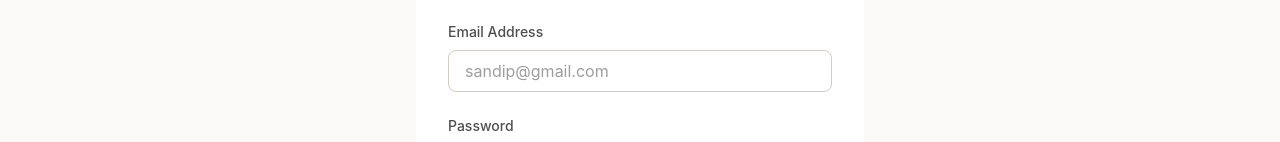
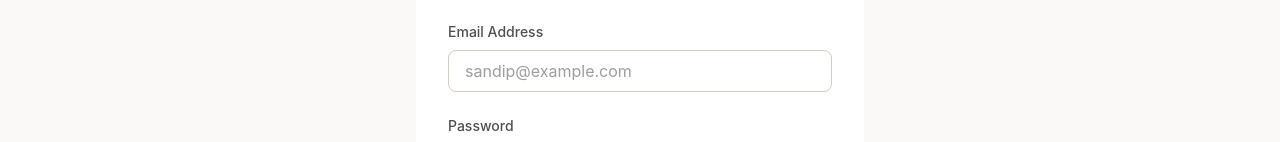
Before and after one commit to Sandip-Maurya/v4, a React (Vite) app: page /auth/signup in a window 1280 px wide. Shown: the part 373-515 px from the top of the page. Built offline with nearby package versions, Linux system fonts and the light colour scheme; no server answers.

Commit message:
Placeholder updated

```diff
--- a/src/features/auth/SignupPage.tsx
+++ b/src/features/auth/SignupPage.tsx
@@ -126,7 +126,7 @@ export function SignupPage() {
                   className={`w-full px-4 py-2 rounded-lg border ${
                     errors.email ? 'border-red-500' : 'border-beige-300'
                   } focus:outline-none focus:ring-2 focus:ring-charcoal-500`}
-                  placeholder="sandip@gmail.com"
+                  placeholder="sandip@example.com"
                 />
                 {errors.email && (
                   <p className="text-sm text-red-600 mt-1">{errors.email}</p>
```
